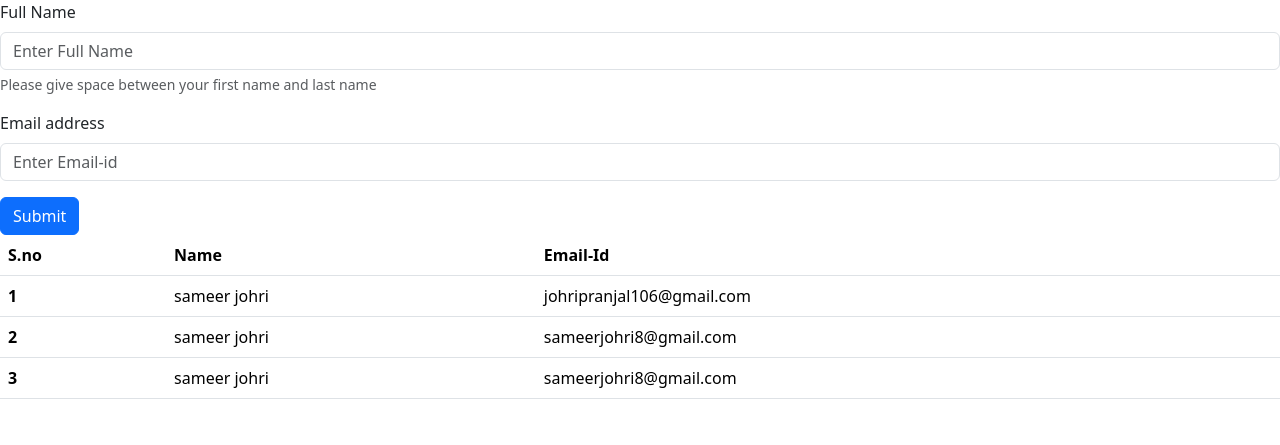
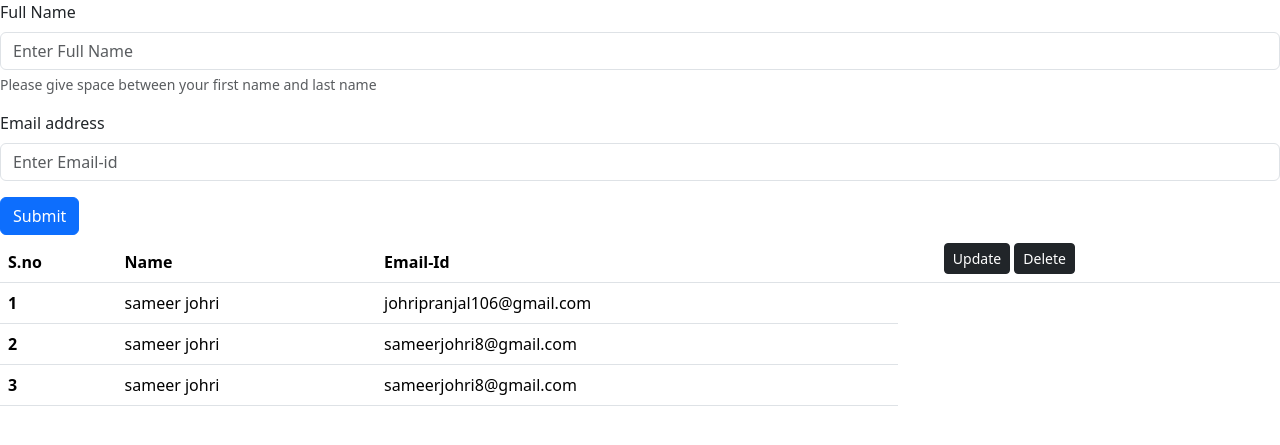
Before and after one commit to Sameerjohri/flaskCrud, a Flask app: template templates/index.html in a window 1280 px wide. Shown: the top 445 px of the page. Run offline with Flask 3, Linux system fonts and the light colour scheme; the template is opened without the code that fills it: values that come from a table or form of the project are taken from there, others are empty.

Commit message:
template files added

```diff
--- a/templates/index.html
+++ b/templates/index.html
@@ -46,14 +46,30 @@
           <th scope="col">S.no</th>
           <th scope="col">Name</th>
           <th scope="col">Email-Id</th>
+          <th scope="col">
+            <td>
+            <a
+              href="/update/{{i.sno}}"
+              class="btn btn-dark btn-sm"
+              role="button"
+              >Update</a
+            >
+            <a
+              href="/delete/{{i.sno}}"
+              class="btn btn-dark btn-sm"
+              role="button"
+              >Delete</a
+            >
+          </td>
+          </th>
         </tr>
       </thead>
       <tbody>
-         {% for i in allemployee %}
+        {% for i in allemployee %}
         <tr>
-             <th scope="row">{{loop.index}}</th>
-             <td>{{i.name}}</td>
-             <td>{{i.email}}</td>
+          <th scope="row">{{loop.index}}</th>
+          <td>{{i.name}}</td>
+          <td>{{i.email}}</td>
         </tr>
         {% endfor %}
       </tbody>
```
Also changed, not shown: instance/employee.db, templates/about.html (added), templates/test.html (added), templates/update.html (added).
